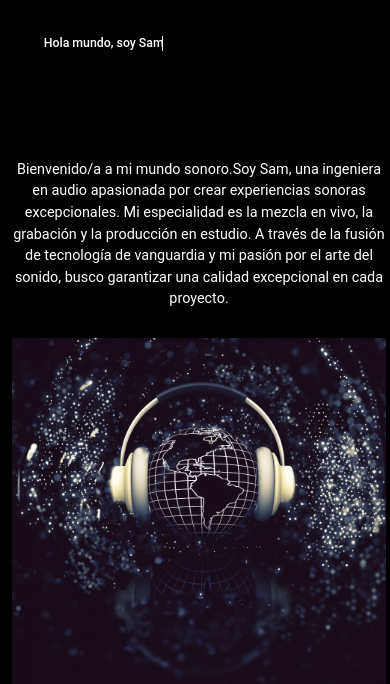
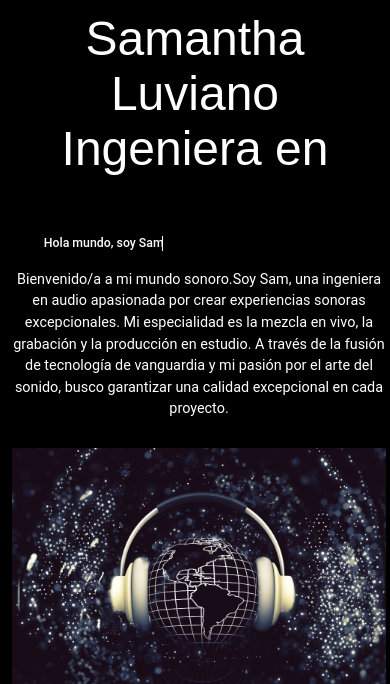
Before and after one commit to samanthalu20/proyectocoder, a website: page index.html in a window 390 px wide. Shown: the part 253-937 px from the top of the page. Drawn offline with nearby package versions, Linux system fonts and the light colour scheme.

Commit message:
mejoras de index

```diff
--- a/index.html
+++ b/index.html
@@ -47,12 +47,13 @@
       </nav>
       <!-- termina nav -->
       <header>
-        <video class="header_index" src="./imagenes/pexels-cottonbro-5657834 (2160p).mp4" autoplay loop muted></video>
+      <video class="header_index" src="./imagenes/pexels-cottonbro-5657834 (2160p).mp4"  autoplay loop muted> </video>
       </header>
 
       <!-- empieza main -->
       <main >
-       <h2 class=" h2-index">Hola mundo, soy Sam Ingeniera de audio indepediente.<span >&#160;</span></h2>
+        <h1> Samantha Luviano Ingeniera en <audio src=""></audio></h1>
+        <h2 class=" h2-index">Hola mundo, soy Sam Ingeniera de audio indepediente.<span >&#160;</span></h2>
           <div class="container text-center">
             <div class="row row-cols-2 ">
               <div class="col myp">
--- a/scss/_mediaqueris.scss
+++ b/scss/_mediaqueris.scss
@@ -22,10 +22,9 @@
     height: auto;
   }
    .h2-index {
-      margin-top: 10px;
-      margin-top: 15px;
+      margin-top: 5%;
       margin-bottom: 2px;
-      padding-bottom: 10pxgit;
+      padding-bottom: 10px;
       font-size: .77em;
       text-align: center;
      }
```
Also changed, not shown: css/main.css, 1 other file.
